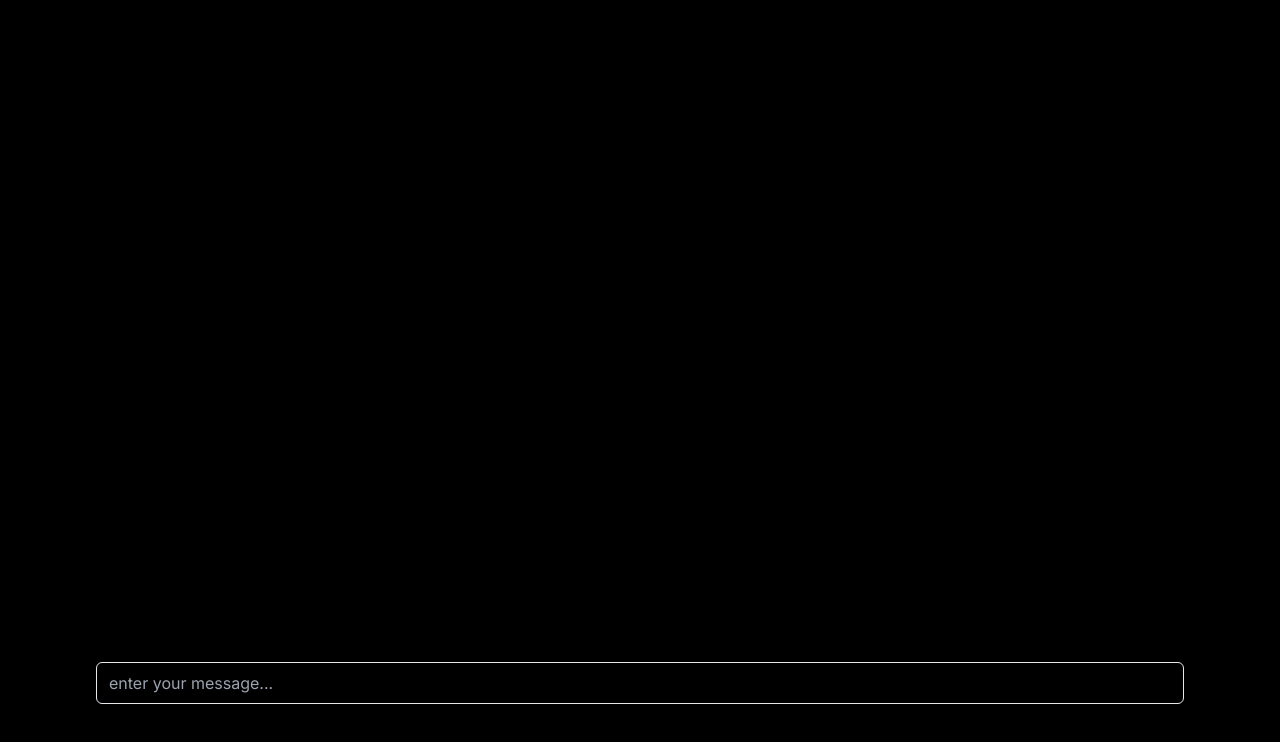
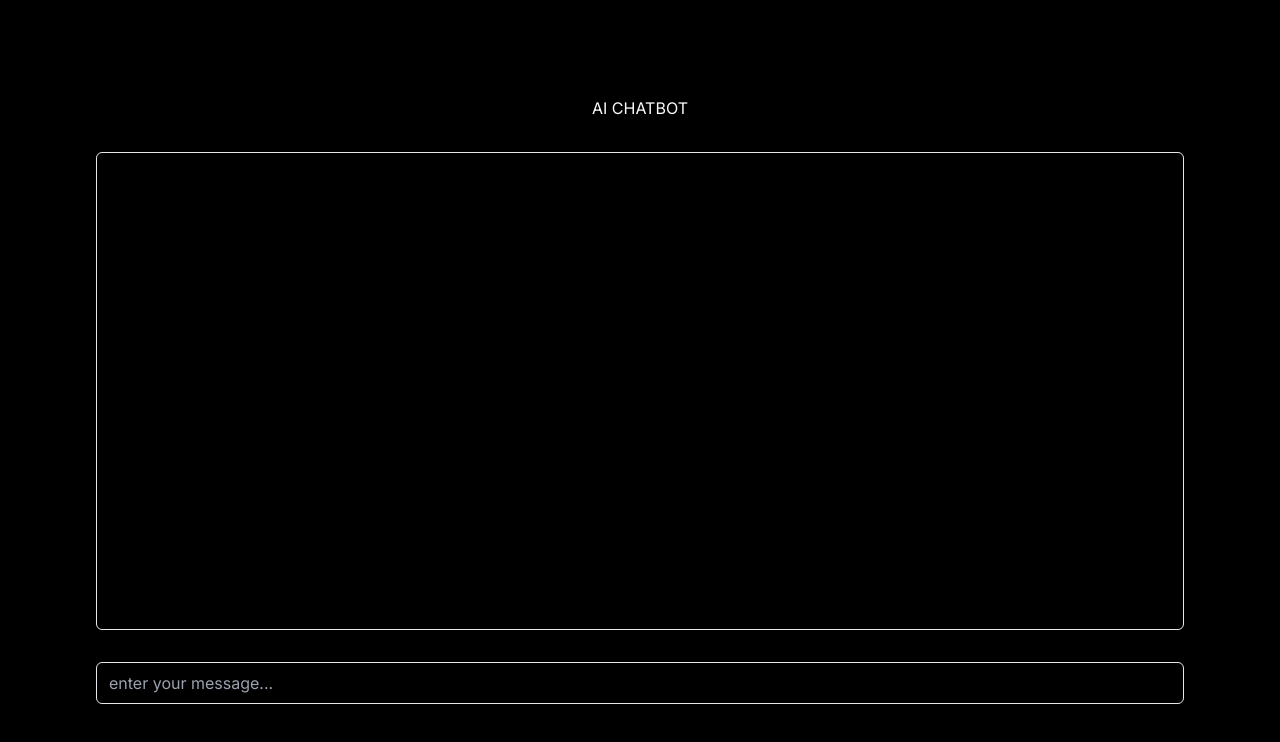
Before and after one commit to etherbits/ai-chatbot, a Next.js app: page / in a window 1280 px wide. Shown: the top 742 px of the page. Built offline with nearby package versions, Linux system fonts and the light colour scheme.

Commit message:
adding chat view

```diff
--- a/app/page.tsx
+++ b/app/page.tsx
@@ -2,9 +2,10 @@ import Image from 'next/image'
 
 export default function Home() {
   return (
-    <main className="flex min-h-screen flex-col items-center justify-between p-24 bg-black">
+    <main className="flex min-h-screen flex-col items-center justify-between p-24 bg-black text-neutral-50 gap-8">
       AI CHATBOT
-<input type="text" placeholder="enter your message..." className="py-2 px-3 w-full border rounded-md bg-black"/>
+      <div className="py-2 px-3 w-full border rounded-md w-full flex-grow"></div>
+      <input type="text" placeholder="enter your message..." className="py-2 px-3 w-full border rounded-md bg-black" />
     </main>
   )
 }
```
